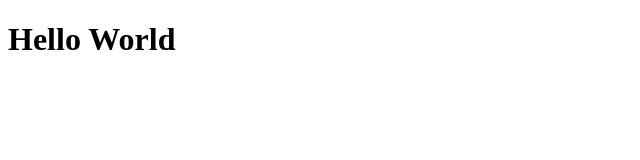
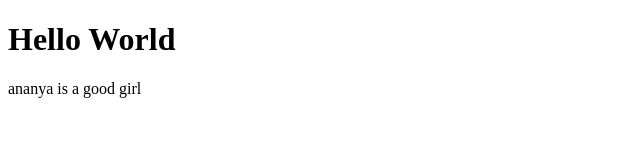
Before and after one commit to AnanyaDas26/BackendTest, a plain HTML site: page client/index.html in a window 1280 px wide. Shown: the whole page, without its empty margins (0-640 px from the left). Drawn offline with Linux system fonts and the light colour scheme.

Commit message:
Add a paragraph about Ananya in the index.html

```diff
--- a/client/index.html
+++ b/client/index.html
@@ -7,5 +7,6 @@
 </head>
 <body>
     <h1>Hello World</h1>
+    <p>ananya is a good girl</p>
 </body>
 </html>
```
